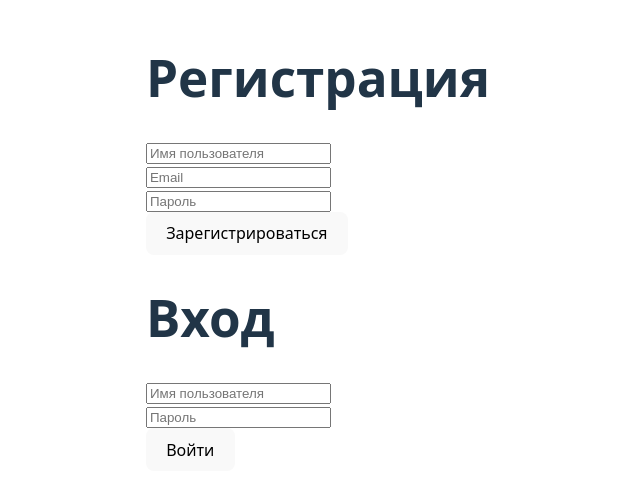
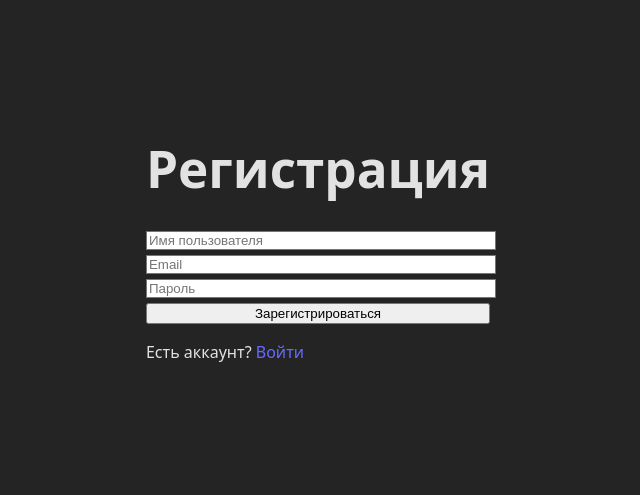
Before and after one commit to PlayOnGame001/internatura, a React (Vite) app: page /reg in a window 1280 px wide. Shown: the part 157-652 px from the top of the page, without its empty margins (322-962 px from the left). Built offline with nearby package versions, Linux system fonts and the light colour scheme.

Commit message:
Save changes

```diff
--- a/package.json
+++ b/package.json
@@ -23,6 +23,7 @@
 	},
 	"devDependencies": {
 		"@biomejs/biome": "^2.2.4",
+		"@tailwindcss/postcss": "^4.1.13",
 		"@tailwindcss/vite": "^4.1.13",
 		"@types/react": "^19.1.10",
 		"@types/react-dom": "^19.1.7",
--- /dev/null
+++ b/postcss.config.js
@@ -0,0 +1,6 @@
+export default {
+  plugins: {
+    "@tailwindcss/postcss": {},
+    autoprefixer: {},
+  },
+};
--- a/src/App.tsx
+++ b/src/App.tsx
@@ -1,35 +1,19 @@
-import { useState } from "react";
-import viteLogo from "/vite.svg";
-import reactLogo from "./assets/react.svg";
-import "./App.css";
+import { BrowserRouter as Router, Routes, Route, Navigate } from "react-router-dom";
+import { lazy, Suspense } from "react";
 
-function App() {
-	const [count, setCount] = useState(0);
+const LoginPage = lazy(() => import("./pages/LoginPage"));
+const RegisterPage = lazy(() => import("./pages/RegisterPage"));
 
-	return (
-		<>
-			<div>
-				<a href="https://vite.dev" target="_blank" rel="noopener">
-					<img src={viteLogo} className="logo" alt="Vite logo" />
-				</a>
-				<a href="https://react.dev" target="_blank" rel="noopener">
-					<img src={reactLogo} className="logo react" alt="React logo" />
-				</a>
-			</div>
-			<h1>Vite + React</h1>
-			<div className="card">
-				<button type="button" onClick={() => setCount((count) => count + 1)}>
-					count is {count}
-				</button>
-				<p>
-					Edit <code>src/App.tsx</code> and save to test HMR
-				</p>
-			</div>
-			<p className="read-the-docs">
-				Click on the Vite and React logos to learn more
-			</p>
-		</>
-	);
+export default function App() {
+  return (
+    <Router>
+      <Suspense fallback={<div className="text-center mt-20 text-lg">Загрузка...</div>}>
+        <Routes>
+          <Route path="/" element={<Navigate to="/log" />} />
+          <Route path="/log" element={<LoginPage />} />
+          <Route path="/reg" element={<RegisterPage />} />
+        </Routes>
+      </Suspense>
+    </Router>
+  );
 }
-
-export default App;
--- a/src/index.css
+++ b/src/index.css
@@ -1,3 +1,7 @@
+@tailwind base;
+@tailwind components;
+@tailwind utilities;
+
 :root {
 	font-family: system-ui, Avenir, Helvetica, Arial, sans-serif;
 	line-height: 1.5;
@@ -35,35 +39,3 @@ h1 {
 	font-size: 3.2em;
 	line-height: 1.1;
 }
-
-button {
-	border-radius: 8px;
-	border: 1px solid transparent;
-	padding: 0.6em 1.2em;
-	font-size: 1em;
-	font-weight: 500;
-	font-family: inherit;
-	background-color: #1a1a1a;
-	cursor: pointer;
-	transition: border-color 0.25s;
-}
-button:hover {
-	border-color: #646cff;
-}
-button:focus,
-button:focus-visible {
-	outline: 4px auto -webkit-focus-ring-color;
-}
-
-@media (prefers-color-scheme: light) {
-	:root {
-		color: #213547;
-		background-color: #ffffff;
-	}
-	a:hover {
-		color: #747bff;
-	}
-	button {
-		background-color: #f9f9f9;
-	}
-}
--- a/src/main.tsx
+++ b/src/main.tsx
@@ -2,13 +2,11 @@ import { StrictMode } from "react";
 import { createRoot } from "react-dom/client";
 import "./index.css";
 
-import LoginPage from "./pages/LoginPage";
-import RegisterPage from "./pages/RegisterPage";
+import App from "./App";
 
 const rootElement = document.getElementById("root") as HTMLElement;
 createRoot(rootElement).render(
 	<StrictMode>
-		<RegisterPage/>
-		<LoginPage/>
+		<App/>
 	</StrictMode>,
 );
--- a/src/pages/LoginPage.tsx
+++ b/src/pages/LoginPage.tsx
@@ -1,72 +1,50 @@
 import { useForm } from "react-hook-form";
 import { z } from "zod";
 import { zodResolver } from "@hookform/resolvers/zod";
+import { useNavigate, Link } from "react-router-dom";
 
 const schema = z.object({
-  username: z.string().min(3, "Минимум 3 символа"),
-  password: z.string().min(3, "Минимум 3 символа"),
+  username: z.string().min(3),
+  password: z.string().min(3),
 });
 
 type FormData = z.infer<typeof schema>;
 
 export default function LoginPage() {
-  const {
-    register,
-    handleSubmit,
-    formState: { errors },
-  } = useForm<FormData>({ resolver: zodResolver(schema) });
+  const navigate = useNavigate();
+  const { register, handleSubmit, formState: { errors } } = useForm<FormData>({
+    resolver: zodResolver(schema)
+  });
 
   const onSubmit = (data: FormData) => {
     if (
       (data.username === "admin" && data.password === "admin") ||
       (data.username === "test" && data.password === "test")
     ) {
-      alert("Успешный вход!");
+      navigate("/news");
     } else {
       alert("Неверные данные");
     }
   };
 
   return (
-    <div className="min-h-screen flex items-center justify-center bg-gradient-to-br from-blue-50 to-indigo-100 p-4">
-      <div className="w-full max-w-md">
-        <div className="bg-white p-8 rounded-2xl shadow-lg border border-gray-200 space-y-6">
-          <div className="text-center">
-            <h1 className="text-3xl font-bold text-gray-800 mb-2">Вход</h1>
-          </div>
+    <div className="min-h-screen flex items-center justify-center">
+      <div className="w-full max-w-md bg-white p-8 rounded-lg shadow-lg space-y-4">
+        <h1 className="text-2xl font-bold">Вход</h1>
 
-          <div className="space-y-4">
-            <div>
-              <input
-                {...register("username")}
-                placeholder="Имя пользователя"
-                className="w-full px-4 py-3 border border-gray-300 rounded-lg focus:ring-2 focus:ring-blue-500 focus:border-blue-500 transition-colors"
-              />
-              {errors.username && (
-                <p className="text-red-500 text-sm mt-1">{errors.username.message}</p>
-              )}
-            </div>
+        <form onSubmit={handleSubmit(onSubmit)} className="space-y-4">
+          <input {...register("username")} placeholder="Имя пользователя" className="w-full border p-2 rounded" />
+          {errors.username && <p className="text-red-500">{errors.username.message}</p>}
 
-            <div>
-              <input
-                {...register("password")}
-                type="password"
-                placeholder="Пароль"
-                className="w-full px-4 py-3 border border-gray-300 rounded-lg focus:ring-2 focus:ring-blue-500 focus:border-blue-500 transition-colors"
-              />
-              {errors.password && (
-                <p className="text-red-500 text-sm mt-1">{errors.password.message}</p>
-              )}
-            </div>
-          </div>
+          <input {...register("password")} type="password" placeholder="Пароль" className="w-full border p-2 rounded" />
+          {errors.password && <p className="text-red-500">{errors.password.message}</p>}
 
-          <button
-            onClick={handleSubmit(onSubmit)}
-            className="w-full bg-blue-600 hover:bg-blue-700 text-white py-3 rounded-lg font-medium transition-colors shadow-md hover:shadow-lg"
-          >
-            Войти
-          </button>
-        </div>
+          <button type="submit" className="w-full bg-blue-600 text-white py-2 rounded">Войти</button>
+        </form>
+
+        <p>
+          Нет аккаунта? <Link to="/reg" className="text-blue-500">Зарегистрироваться</Link>
+        </p>
       </div>
     </div>
   );
--- a/src/pages/RegisterPage.tsx
+++ b/src/pages/RegisterPage.tsx
@@ -1,69 +1,50 @@
 import { useForm } from "react-hook-form";
 import { z } from "zod";
 import { zodResolver } from "@hookform/resolvers/zod";
+import { useNavigate, Link } from "react-router-dom";
 
 const schema = z.object({
-  username: z.string(),
-  email: z.string(),
-  password: z.string(),
+  username: z.string().min(3),
+  email: z.string().email(),
+  password: z.string().min(3),
 });
 
 type FormData = z.infer<typeof schema>;
 
 export default function RegisterPage() {
-  const {
-    register,
-    handleSubmit,
-  } = useForm<FormData>({ resolver: zodResolver(schema) });
+  const navigate = useNavigate();
+  const { register, handleSubmit, formState: { errors } } = useForm<FormData>({
+    resolver: zodResolver(schema)
+  });
 
   const onSubmit = (data: FormData) => {
-    alert("Регистрация успешно отправлена (мокап)!");
     console.log("Регистрация:", data);
+    alert("Регистрация успешна (мокап)");
+    navigate("/news");
   };
 
   return (
-    <div className="min-h-screen flex items-center justify-center bg-gradient-to-br from-green-50 to-emerald-100 p-4">
-      <div className="w-full max-w-md">
-        <div className="bg-white p-8 rounded-2xl shadow-lg border border-gray-200 space-y-6">
-          <div className="text-center">
-            <h1 className="text-3xl font-bold text-gray-800 mb-2">Регистрация</h1>
-          </div>
+    <div className="min-h-screen flex items-center justify-center">
+      <div className="w-full max-w-md bg-white !p-8 !rounded-lg !shadow-lg !space-y-4">
+        <h1 className="text-2xl font-bold">Регистрация</h1>
 
-          <form onSubmit={handleSubmit(onSubmit)} className="space-y-4">
-            <div>
-              <input
-                {...register("username")}
-                placeholder="Имя пользователя"
-                className="w-full px-4 py-3 border border-gray-300 rounded-lg focus:ring-2 focus:ring-green-500 focus:border-green-500 transition-colors"
-              />
-            </div>
+        <form onSubmit={handleSubmit(onSubmit)} className="flex flex-col gap-[5px]">
+          <input {...register("username")} placeholder="Имя пользователя" className="w-full border p-2 rounded"/>
+          {errors.username && <p className="text-red-500">{errors.username.message}</p>}
 
-            <div>
-              <input
-                {...register("email")}
-                type="email"
-                placeholder="Email"
-                className="w-full px-4 py-3 border border-gray-300 rounded-lg focus:ring-2 focus:ring-green-500 focus:border-green-500 transition-colors"
-              />
-            </div>
+          <input {...register("email")} type="email" placeholder="Email" className="w-full border p-2 rounded"/>
+          {errors.email && <p className="text-red-500">{errors.email.message}</p>}
+          <input {...register("password")} type="password" placeholder="Пароль" className="w-full border p-2 rounded"/>
+          {errors.password && <p className="text-red-500">{errors.password.message}</p>}
 
-            <div>
-              <input
-                {...register("password")}
-                type="password"
-                placeholder="Пароль"
-                className="w-full px-4 py-3 border border-gray-300 rounded-lg focus:ring-2 focus:ring-green-500 focus:border-green-500 transition-colors"
-              />
-            </div>
+          <button type="submit" className="w-full bg-green-600 text-white py-2 rounded">
+            Зарегистрироваться
+          </button>
+        </form>
 
-            <button
-              type="submit"
-              className="w-full bg-green-600 hover:bg-green-700 text-white py-3 rounded-lg font-medium transition-colors shadow-md hover:shadow-lg"
-            >
-              Зарегистрироваться
-            </button>
-          </form>
-        </div>
+        <p>
+          Есть аккаунт? <Link to="/log" className="text-blue-500">Войти</Link>
+        </p>
       </div>
     </div>
   );
--- /dev/null
+++ b/tailwind.config.js
@@ -0,0 +1,11 @@
+/** @type {import('tailwindcss').Config} */
+module.exports = {
+  content: [
+    "./index.html",
+    "./src/**/*.{js,ts,jsx,tsx}"
+  ],
+  theme: {
+    extend: {},
+  },
+  plugins: [],
+};
```
Also changed, not shown: 1 other file (tests, documents, lock files or other folders).
